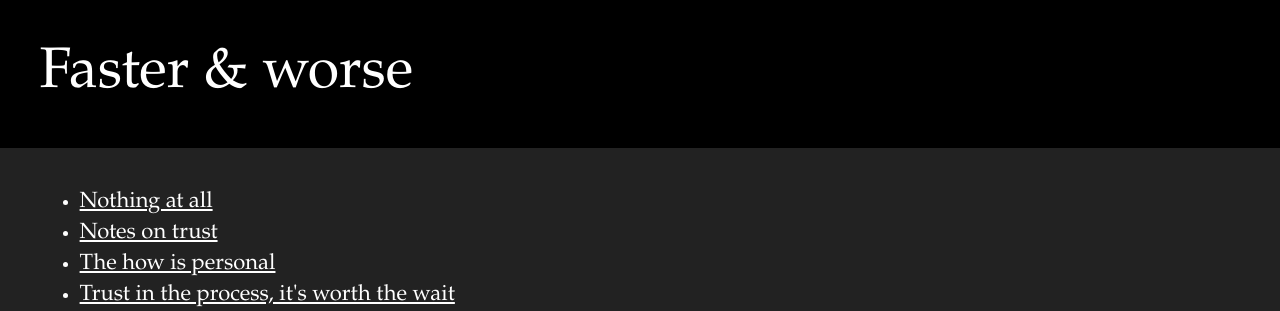
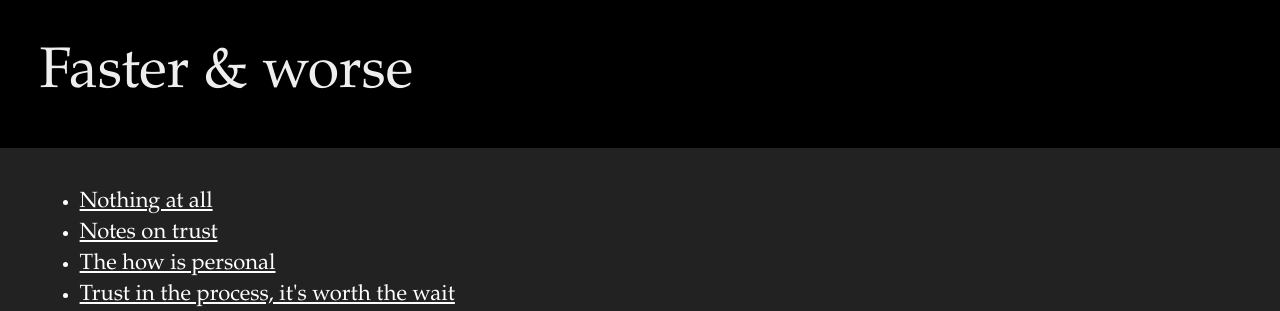
Before and after one commit to stevesydney/fasterandworse, a PHP site: page /index.php in a window 1280 px wide. Shown: the top 311 px of the page. Run offline with PHP 8.4, Linux system fonts and the light colour scheme.

Commit message:
grey header

```diff
--- a/main.css
+++ b/main.css
@@ -26,6 +26,7 @@ header {
   margin-bottom: 1.8rem;
   background-color: #000000;
   padding: 1.8rem;
+  color: #eeeeee;
 }
 main {
   padding: 0 1.8rem 1.8rem;
```
